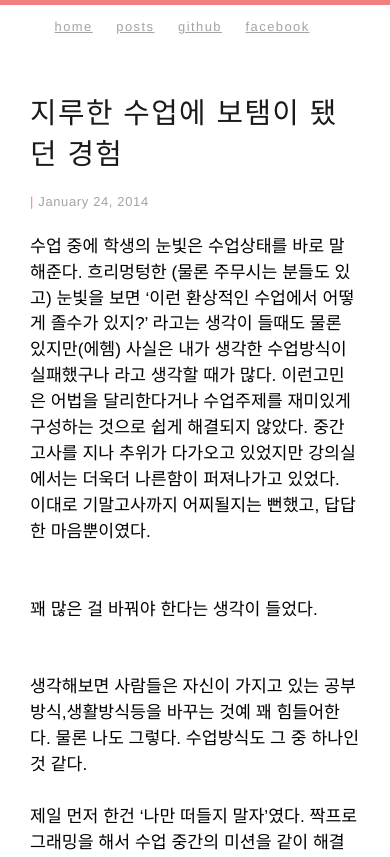
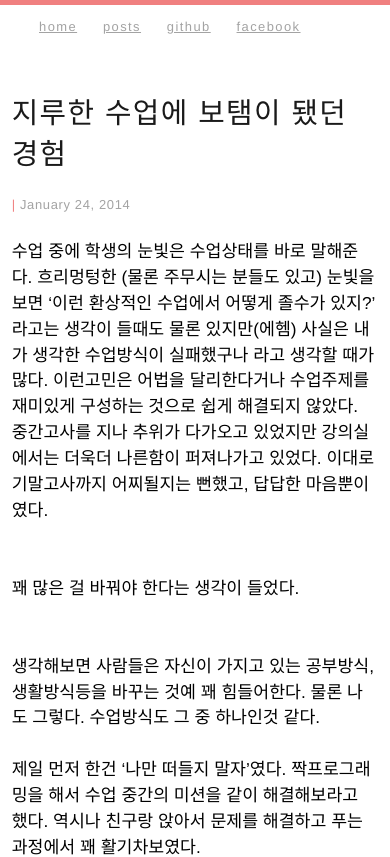
Before and after one commit to crongro/nigayo.github.io, a Jekyll site: the page built from _posts/2014-01-24-newEdu.md, in a window 390 px wide. Shown: the top 857 px of the page. Built offline with Jekyll 4.4.1, drawn with Linux system fonts in a browser that asks for light colours; nearby versions of some CDN libraries; library files that are not in the unit come from our copies; Markdown is read by kramdown in place of the engine named in the settings; comment, search, counter and statistics services are not loaded.

Commit message:
modified etc css for mobile

```diff
--- a/css/postLayout.css
+++ b/css/postLayout.css
@@ -1,7 +1,5 @@
 
-#wrap {
-    width : 90%;
-}
+
 
 #headerDecoration {
     position: absolute;
@@ -190,3 +188,9 @@ pre {
         line-height: 1.5em;
     }
 }
+
+@media screen and (min-width: 990px) {
+    #wrap {
+        width : 90%;
+    }
+}
```
Also changed, not shown: 1 other file.
